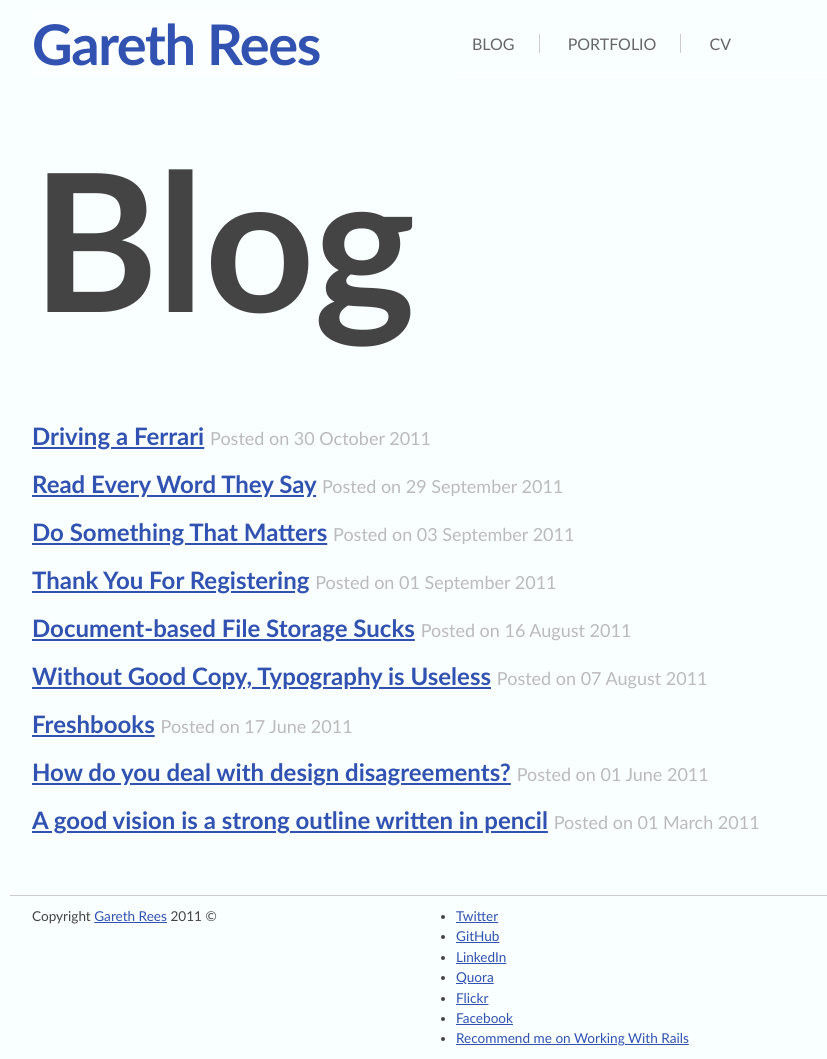
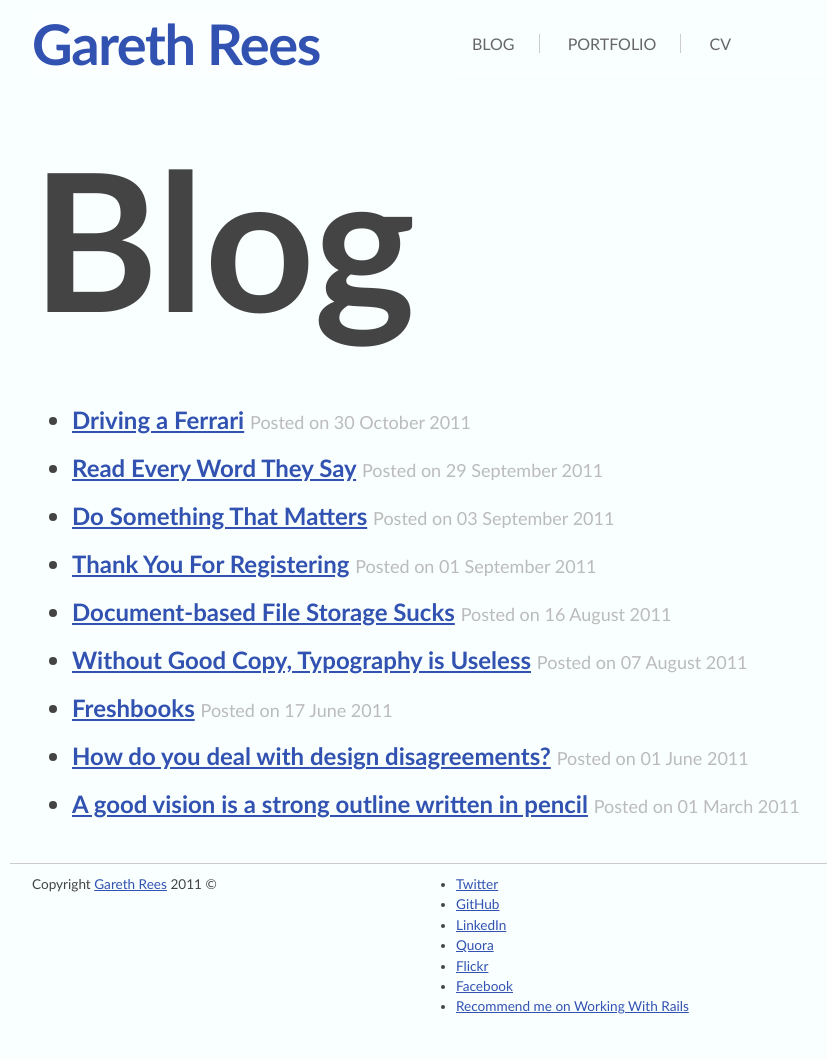
Before and after one commit to garethrees/garethrees.github.com, a Jekyll site: the page built from index.html, in a window 1280 px wide. Shown: the whole page, without its empty margins (89-916 px from the left). Built offline with Jekyll 4.4.1, drawn with Linux system fonts in a browser that asks for light colours; nearby versions of some CDN libraries; after the commit the page ends 1027 px from its top, so only the background shows below that.

Commit message:
Remove blog list markup

```diff
--- a/index.html
+++ b/index.html
@@ -6,12 +6,11 @@
 <section id="blog">
 	<h1>Blog</h1>
 
-	<div id="posts" class="clearfix">
-		<ul>
-			{% for post in site.posts %}
-			<li><a href="{{ post.url }}">{{ post.title }}</a> <span class="posted-on">Posted on {{ post.date | date_to_long_string }}</span></li>
-			{% endfor %}
-		</ul>
-	</div>
-
+	<ul id="posts">
+		{% for post in site.posts %}
+		<li>
+			<a href="{{ post.url }}">{{ post.title }}</a> <span class="posted-on">Posted on {{ post.date | date_to_long_string }}</span>
+		</li>
+		{% endfor %}
+	</ul>
 </section>
```
